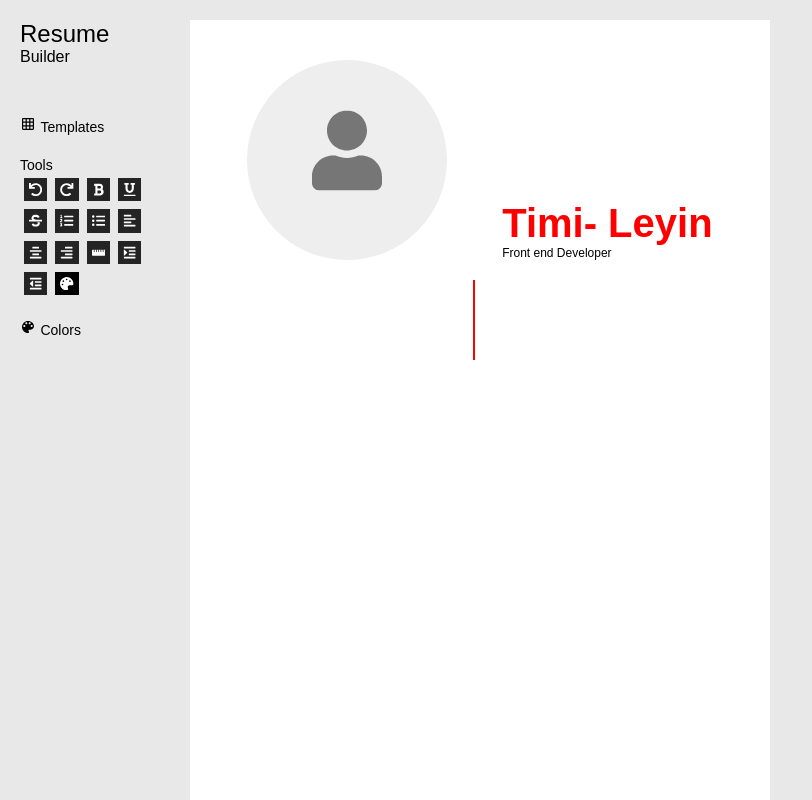
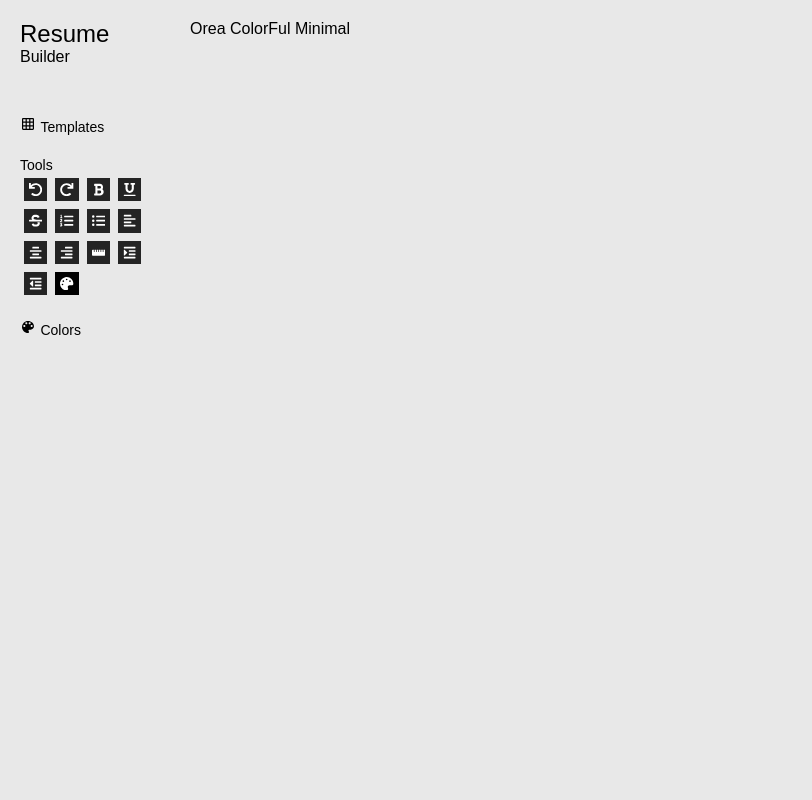
Before and after one commit to HopefulHeart2020/resume-builder, a React (Vite) app: page /templates in a window 1280 px wide. Shown: the top 800 px of the page, without its empty margins (0-812 px from the left). Built offline with nearby package versions, Linux system fonts and the light colour scheme; a web font is replaced by a local one.

Commit message:
Removed dynamic template routing in /templates

```diff
--- a/src/Pages/Templates/Templates.tsx
+++ b/src/Pages/Templates/Templates.tsx
@@ -1,29 +1,18 @@
 import React from 'react'
 import { Panel } from '../Create/Create'
-import * as Template from '../../Components/Resume/Templates'
 import './templates.scss'
 import { Link } from 'react-router-dom'
 const Templates = () => {
-  //   console.log(Template)
- let arr:any[] = [];
-  for(let i of Object.keys(Template)){
-   arr.push(Template[i] as any)
-  // console.log(Template[i])
-  }
   return (
      <section id="resume-create">
        <Panel />
 
        <div className="resume-templates">
-    {
-      arr.map((Temp,i)=>(
 <div>
-<Link to={'/create/' + arr[i].name}  >
-        <Temp key={i}/>
-      </Link>
+<Link to={'/create/Orea'} > Orea </Link>
+<Link to={'/create/Coloful'} > ColorFul </Link>
+<Link to={'/create/Minimal'} > Minimal </Link>
 </div>
-  ))
-    }
        </div>
 
      </section>
```
